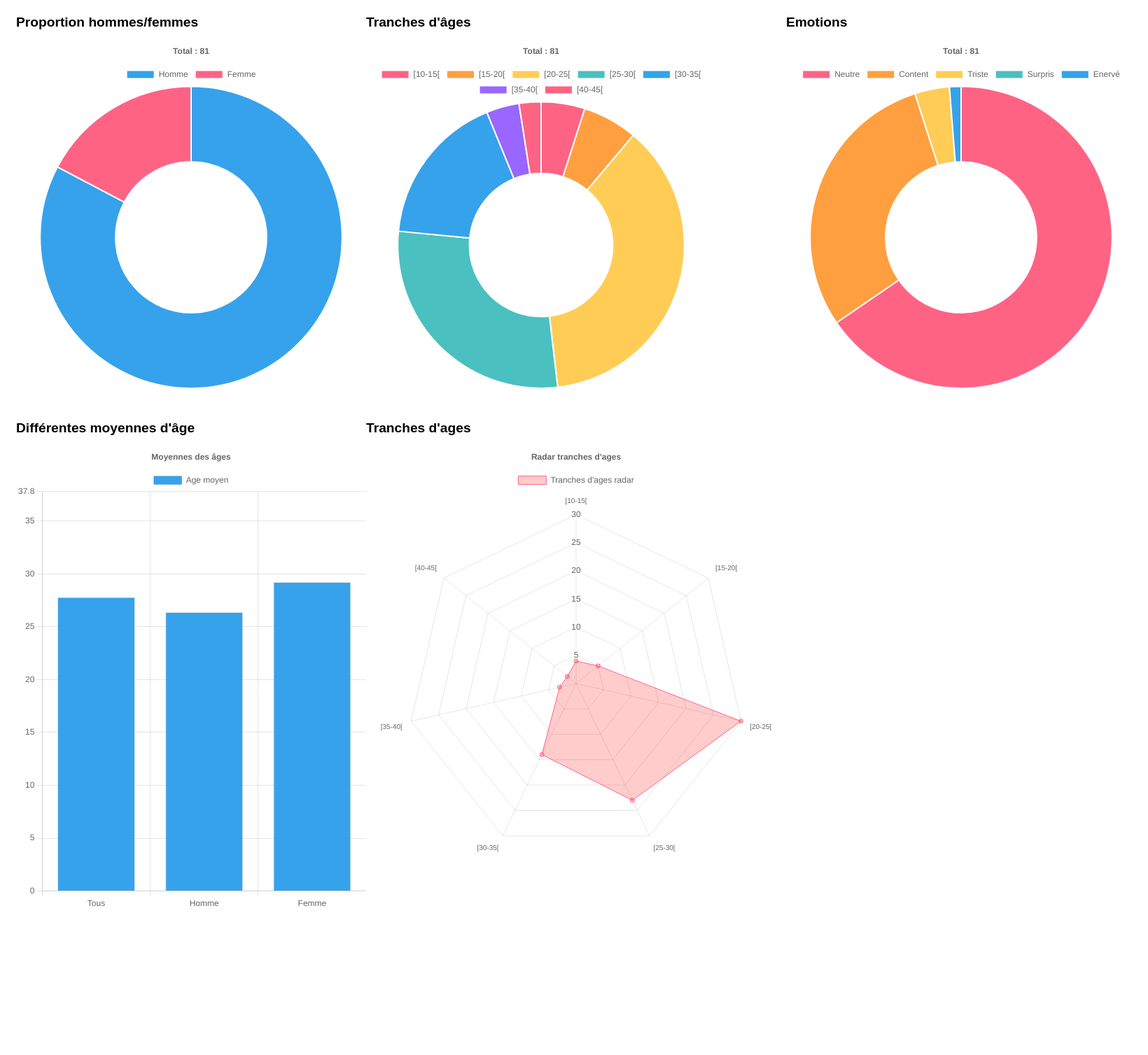
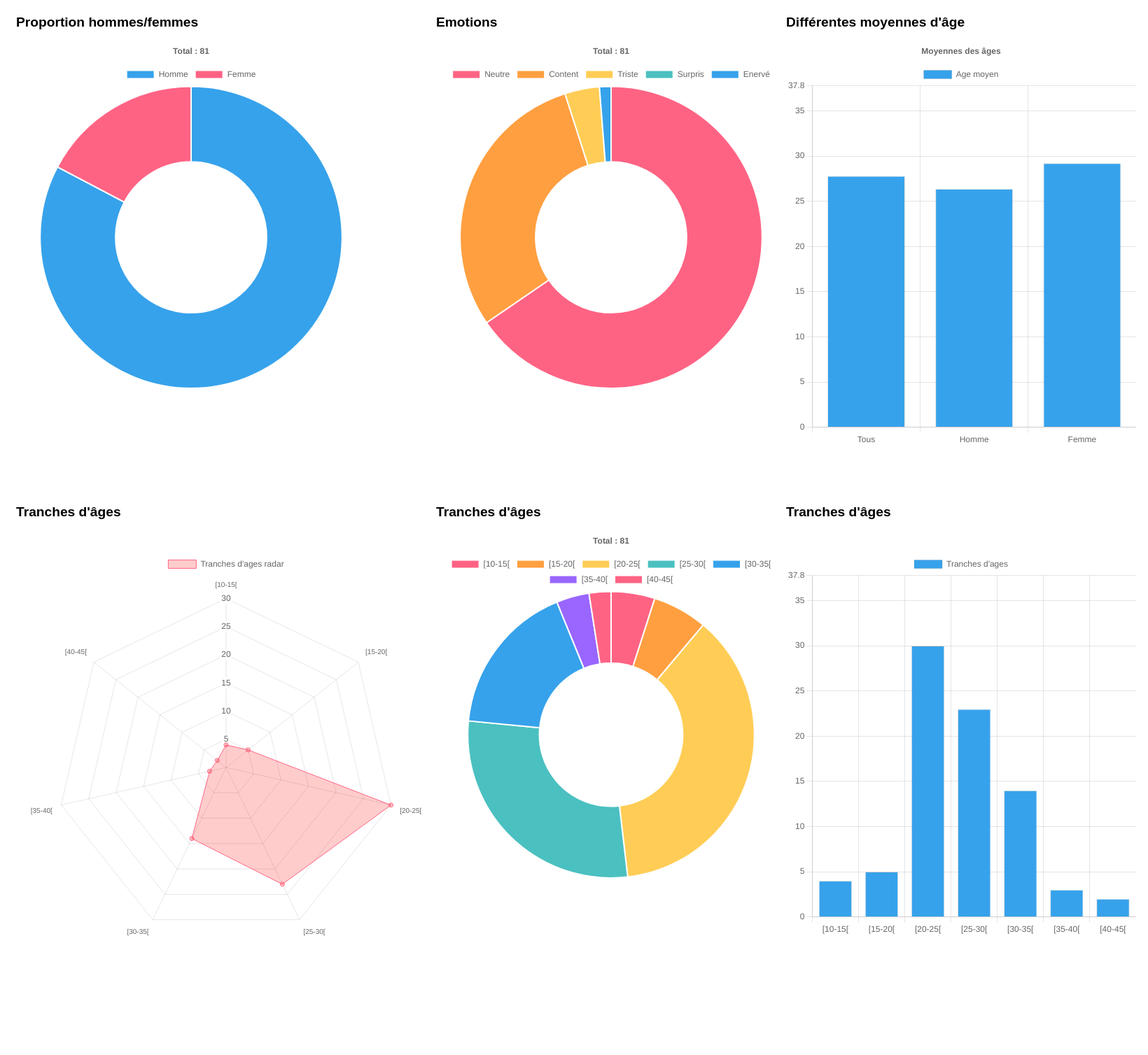
Before and after one commit to AurelienSomme/DataWeek, a Flask app: page / in a window 1640 px wide. Shown: the whole page at 70% size. Before the commit the page ends 1296 px from the top, so only its background shows below. Run offline with Flask 2, Linux system fonts and the light colour scheme.

Commit message:
Update graph

```diff
--- a/templates/index.html
+++ b/templates/index.html
@@ -25,25 +25,29 @@
 </head>
 <body>
     <div id="main">
-        <div style="padding-bottom: 80px;">
+        <div style="padding-bottom: 80px;padding-bottom: 200px;">
             <h1>Proportion hommes/femmes</h1>
             <canvas id="graph1"></canvas>
+        </div>
+        <div style="padding-bottom: 200px;">
+            <h1>Emotions</h1>
+            <canvas id="graph4"></canvas>
+        </div>
+        <div style="padding-bottom: 200px;">
+            <h1>Différentes moyennes d'âge</h1>
+            <canvas id="graph2" style="width:600Px;height:700px;"></canvas>
+        </div>
+        <div style="width:600Px;height:800px;">
+            <h1>Tranches d'âges</h1>
+            <canvas id="graph5"></canvas>
         </div>
         <div>
             <h1>Tranches d'âges</h1>
             <canvas id="graph3"></canvas>
         </div>
         <div>
-            <h1>Emotions</h1>
-            <canvas id="graph4"></canvas>
-        </div>
-        <div>
-            <h1>Différentes moyennes d'âge</h1>
-            <canvas id="graph2" style="width:600Px;height:800px;"></canvas>
-        </div>
-        <div style="width:600Px;height:800px;">
-            <h1>Tranches d'ages</h1>
-            <canvas id="graph5"style="width:600Px;height:800px;" ></canvas>
+            <h1>Tranches d'âges</h1>
+            <canvas id="graph6" style="width:600Px;height:700px;"></canvas>
         </div>
     </div>
     <script>
@@ -139,7 +143,7 @@
                 datasets:[{
                     label: 'Age moyen',
                     data:[averageAge, averageAgeMan, averageAgeWomen],
-                    backgroundColor: ['rgb(54, 162, 235)','rgb(54, 162, 235)','rgb(54, 162, 235)'],
+                    backgroundColor: ['rgb(54, 162, 235)'],
                     borderWidth: 1
                 }]
             }
@@ -274,7 +278,6 @@
                     plugins: {
                         title: {
                             display: true,
-                            text: "Radar tranches d'ages"
                         }
                     },
                     y: {
@@ -292,6 +295,50 @@
             };
 
             let graph5 = new Chart(ctx5, config5)
+
+
+            //GRAP 6 --------------------------------------------------------------
+
+
+
+            ctx6 = document.getElementById("graph6").getContext('2d')
+
+            let dataGraph6 = {
+                labels : agesRangeLabels,
+                datasets:[{
+                    label: "Tranches d'ages",
+                    data: agesRange,
+                    backgroundColor:['rgb(54, 162, 235)'],
+                    borderWidth: 1
+                }]
+            }
+
+
+            let config6 = {
+                type: 'bar',
+                data: dataGraph6,
+                options: {
+                    responsive: true,
+                    plugins: {
+                        title: {
+                            display: true,
+                        }
+                    },
+                    y: {
+            min: 0,
+            max: averageAge + 10,
+            },
+            scale: {
+                ticks: {
+                    max:40
+                }
+    }
+
+                }
+
+            };
+
+            let graph6 = new Chart(ctx6, config6)
         })
 
 
```
